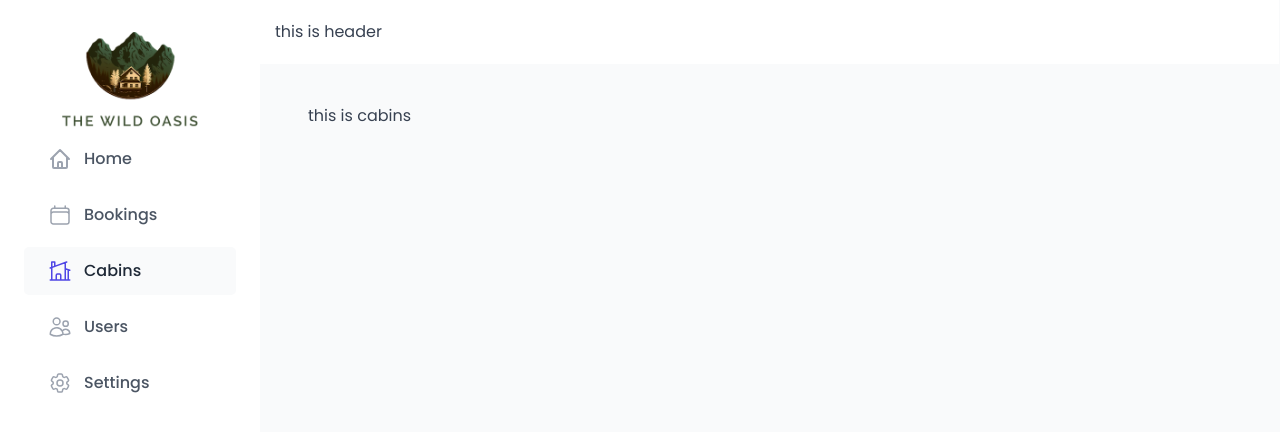
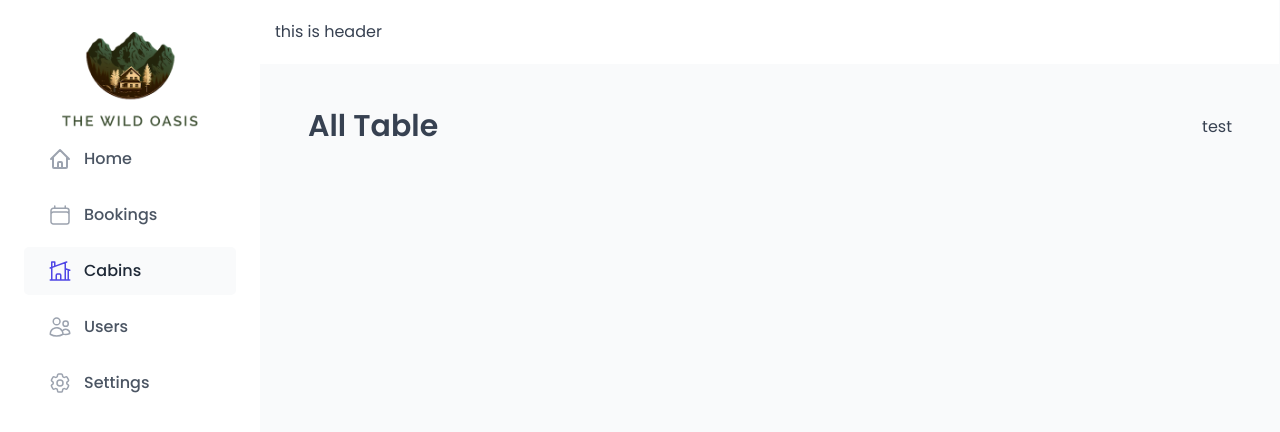
Before and after one commit to Ashiqur2279/wild-oasis, a React (Vite) app: page /cabins in a window 1280 px wide. Shown: the top 432 px of the page. Built offline with nearby package versions, Linux system fonts and the light colour scheme; no server answers; the database is empty; a web font is replaced by a local one.

Commit message:
install the react query and ready to implement it

```diff
--- a/package.json
+++ b/package.json
@@ -11,6 +11,8 @@
   },
   "dependencies": {
     "@supabase/supabase-js": "^2.45.3",
+    "@tanstack/react-query": "^4.36.1",
+    "@tanstack/react-query-devtools": "^4.36.1",
     "react": "^18.3.1",
     "react-dom": "^18.3.1",
     "react-icons": "^5.3.0",
--- a/src/App.jsx
+++ b/src/App.jsx
@@ -9,10 +9,20 @@ import Settings from "./pages/Settings.jsx";
 import Users from "./pages/Users.jsx";
 import GlobalStyles from "./styles/GlobalStyles.js";
 import AppLayout from "./ui/AppLayout.jsx";
+import { QueryClient, QueryClientProvider } from "@tanstack/react-query";
+import { ReactQueryDevtools } from "@tanstack/react-query-devtools";
 
+const queryClient = new QueryClient({
+  defaultOptions: {
+    queries: {
+      staleTime: 60 * 1000,
+    },
+  },
+});
 function App() {
   return (
-    <>
+    <QueryClientProvider client={queryClient}>
+      <ReactQueryDevtools initialIsOpen={false} />
       <GlobalStyles />
       <BrowserRouter>
         <Routes>
@@ -29,7 +39,7 @@ function App() {
           <Route path={`*`} element={<PageNotFound />} />
         </Routes>
       </BrowserRouter>
-    </>
+    </QueryClientProvider>
   );
 }
 
--- a/src/pages/Cabins.jsx
+++ b/src/pages/Cabins.jsx
@@ -1,16 +1,15 @@
-import { useEffect } from "react";
-import { getCabins } from "../services/apiCabins";
+import Heading from "../ui/Heading";
+import Row from "../ui/Row";
 
 function Cabins() {
-  useEffect(() => {
+  /* useEffect(() => {
     getCabins().then((data) => console.log(data));
-  }, []);
+  }, []); */
   return (
-    <>this is cabins</>
-    // <Row type="horizontal">
-    //   <Heading as="h1">All cabins</Heading>
-    //   <p>TEST</p>
-    // </Row>
+    <Row type="horizontal">
+      <Heading as="h1">All Table</Heading>
+      <p>test</p>
+    </Row>
   );
 }
 
```
Also changed, not shown: 2 other files (tests, documents, lock files or other folders).
